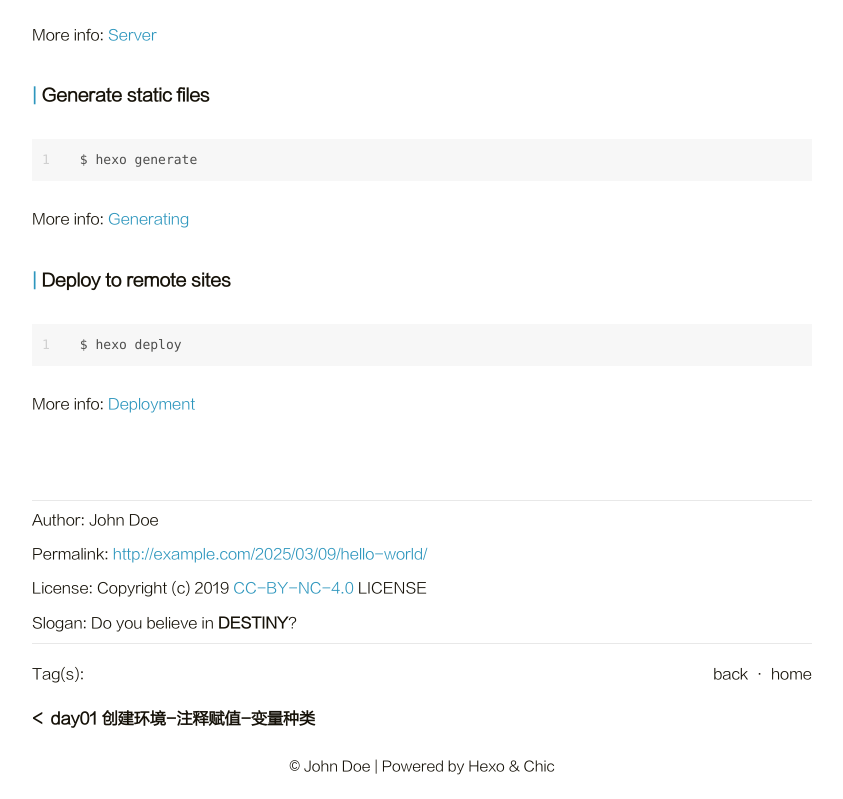
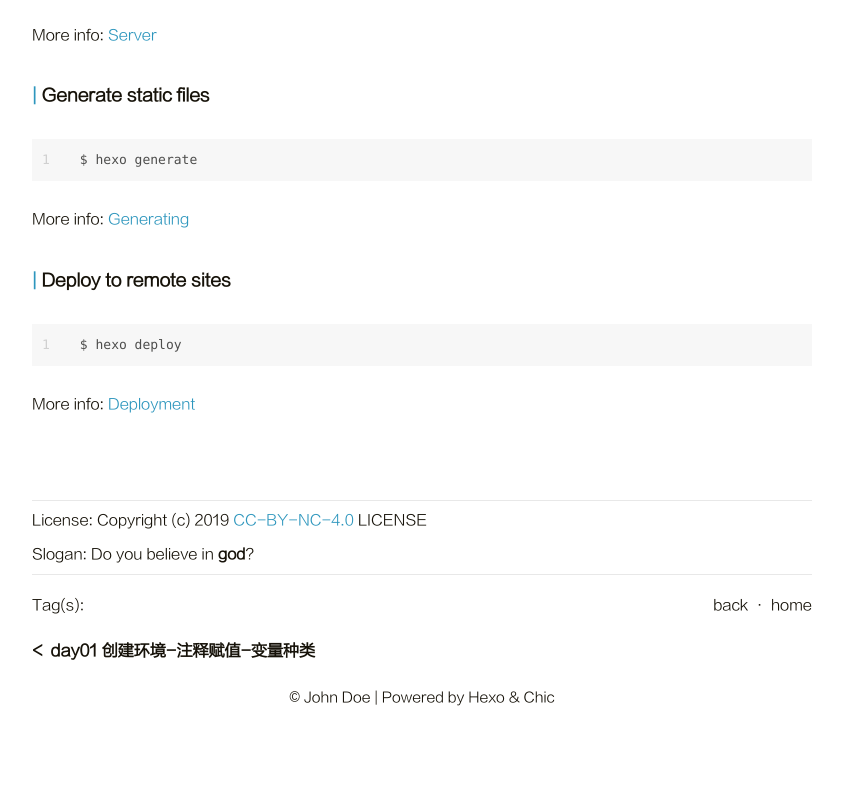
Before and after one commit to cxz-deman/cxz-deman.github.io, a plain HTML site: page 2025/03/09/hello-world/index.html in a window 1280 px wide. Shown: the part 667-1466 px from the top of the page, without its empty margins (218-1061 px from the left). After the commit the page ends 1397 px from the top, so only its background shows below. Drawn offline with Linux system fonts and the light colour scheme.

Commit message:
Site updated: 2025-03-09 23:37:45

```diff
--- a/2025/03/09/hello-world/index.html
+++ b/2025/03/09/hello-world/index.html
@@ -200,8 +200,6 @@
 
                 <div class="post-meta">
 
-                        Author: <a itemprop="author" rel="author" href="/">John Doe</a>
-
 
 
                         <span class="post-time">
@@ -233,16 +231,6 @@
 
             <section class="post-copyright">
 
-                    <p class="copyright-item">
-                        <span>Author:</span>
-                        <span>John Doe</span>
-                    </p>
-
-
-                    <p class="copyright-item">
-                        <span>Permalink:</span>
-                        <span><a href="http://example.com/2025/03/09/hello-world/">http://example.com/2025/03/09/hello-world/</a></span>
-                    </p>
 
 
                     <p class="copyright-item">
@@ -253,7 +241,7 @@
 
                      <p class="copyright-item">
                          <span>Slogan:</span>
-                         <span>Do you believe in <strong>DESTINY</strong>?</span>
+                         <span>Do you believe in <strong>god</strong>?</span>
                      </p>
 
 
```
Also changed, not shown: 2025/03/09/day01-创建环境-注释赋值-变量种类/index.html (+1 -13 lines).
